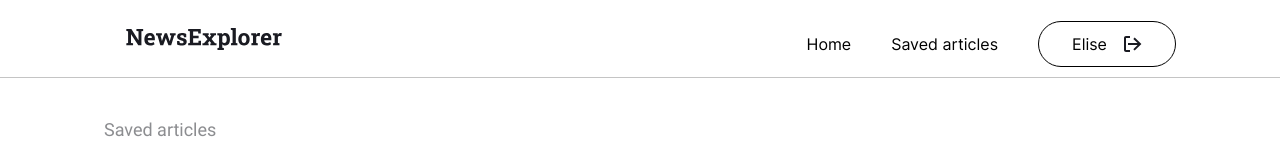
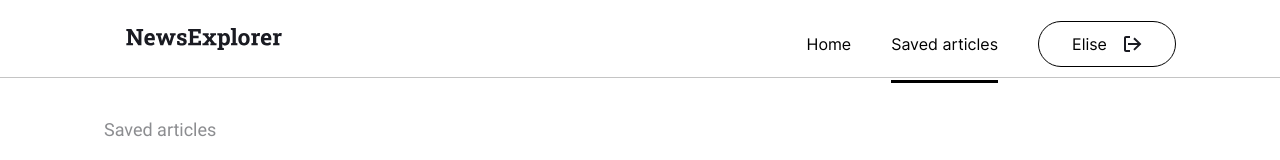
Before and after one commit to shimritz/news-explorer-frontend, a React (Create React App) app: page /saved-news in a window 1280 px wide. Shown: the top 160 px of the page. Built offline with nearby package versions, Linux system fonts and the light colour scheme; no server answers; sample sign-in values are in the browser's storage.

Commit message:
added css selected tab underline

```diff
--- a/src/components/Navigation/Navigation.css
+++ b/src/components/Navigation/Navigation.css
@@ -60,6 +60,11 @@
 
 .nav__link_selected {
   border-bottom: solid 3px #ffffff;
+  padding-bottom: 26px;
+}
+
+.nav__link_selected_black {
+  border-bottom: solid 3px black;
   padding-bottom: 26px;
 }
 
--- a/src/components/Navigation/Navigation.js
+++ b/src/components/Navigation/Navigation.js
@@ -53,7 +53,7 @@ function Navigation({
             <Link
               className={[
                 isBackgroundWhite ? "nav__link_black" : "nav__link",
-                !isHomeTabOpen && "nav__link_selected",
+                !isHomeTabOpen && "nav__link_selected_black",
               ].join(" ")}
               to="/saved-news"
             >
```
